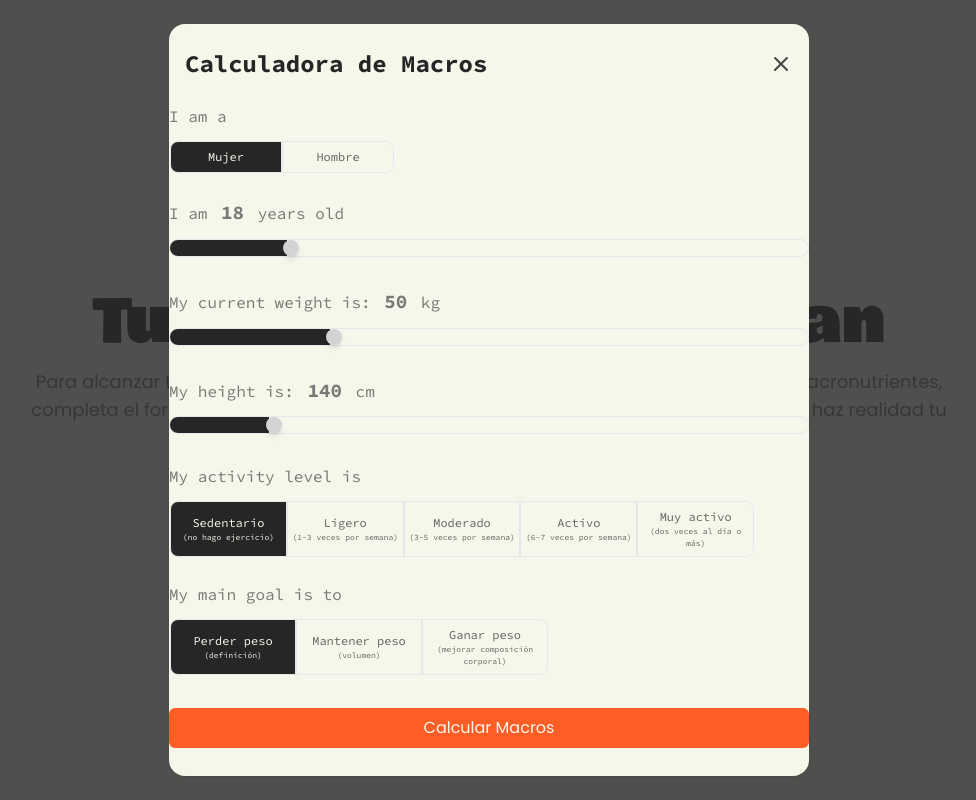
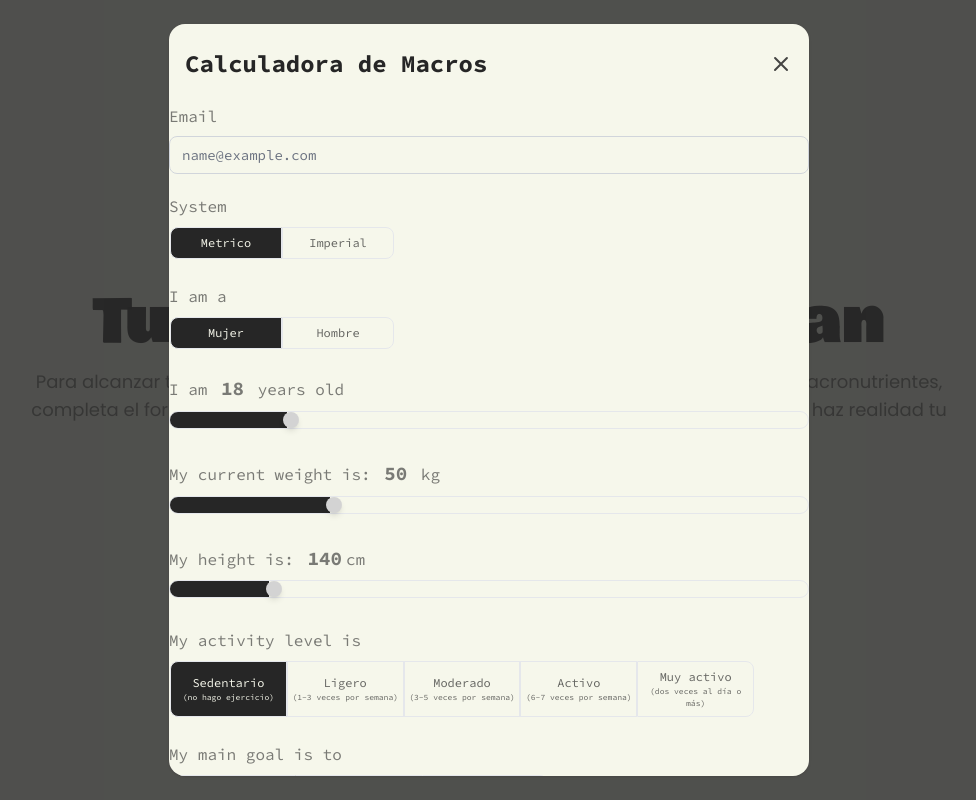
Before and after one commit to gabrielagarciam/macro-calculator, a Vue app: page /home in a window 1280 px wide. Both pictures are taken after a click on the button "Crea tu plan personalizado". Shown: the whole page, without its empty margins (151-1127 px from the left). Built offline with nearby package versions, Linux system fonts and the light colour scheme.

Commit message:
Update MacroCalculatorForm.vue

```diff
--- a/src/components/MacroCalculator/MacroCalculatorForm.vue
+++ b/src/components/MacroCalculator/MacroCalculatorForm.vue
@@ -1,12 +1,21 @@
 <template>
   <div class="flex flex-col">
+    <div class="flex justify-end mb-2">
+      <EmailInput
+        v-model="formModel.email"
+        :validate-on-change="false"
+        label="Email"
+        @change="(value) => handleChange('email', value)"
+        ref="inputRef"
+      />
+    </div>
     <div
       v-for="(field, key) in formFields"
       :key="key"
       :class="['h-fit block items-center mb-6']"
     >
       <div class="flex flex-col">
-        <label v-html="field.label" class="text-black/60 font-light mb-3" />
+        <label v-html="field.label" v-if="field.label" class="text-black/60 font-light mb-2" />
         <div class="flex flex-col">
           <RadioButtonGroup
             v-if="field.type === 'radio'"
@@ -23,21 +32,43 @@
             v-model="formModel[field.name]"
             @change="(value) => handleChange(field.name, value)"
           />
+          <HeightRangePicker
+            v-else-if="field.type === 'heightRange'"
+            v-bind="field"
+            :unit-system="formModel.system"
+            v-model="formModel[field.name]"
+            @change="(value) => handleChange(field.name, value)"
+          />
         </div>
       </div>
     </div>
-
   </div>
 </template>
 
 <script setup>
-import { computed, onMounted , ref} from "vue";
+import { computed, onBeforeMount, ref, watch } from "vue";
+import Toggle from "../Base/Toggle.vue";
+import HeightRangePicker from "../HeightRangePicker.vue";
+import EmailInput from "../Base/EmailInput.vue";
 
-const emit =  defineEmits(["change"]);
+const emit = defineEmits(["change"]);
 const modelValue = defineModel("modelValue", { type: Object, default: {} });
-const formModel = ref({})
+const formModel = ref({});
+const inputRef = ref(null);
 
-const formFields = computed(() => [
+const formFields = computed(() => {
+  const isMetric = formModel.value.system === "metric";
+
+  return [
+  {
+      label: "System",
+      options: [
+        { label: "Metrico", value: "metric" },
+        { label: "Imperial", value: "imperial" },
+      ],
+      type: "radio",
+      name: "system",
+    },
     {
       label: "I am a",
       options: [
@@ -55,17 +86,18 @@ const formFields = computed(() => [
       name: "age",
     },
     {
-    label: `My current weight is: <span class="text-[120%] font-bold mx-1">${formModel.value.weight}</span> kg`,
+      label: `My current weight is: <span class="text-[120%] font-bold mx-1">${
+        formModel.value.weight
+      }</span> ${isMetric ? "kg" : "lbs"}`,
       name: "weight",
       type: "range",
-    min: 0,
-    max: 200,
+      min: isMetric ? 0 : 0,
+      max: isMetric ? 200 : 440, // Adjust for imperial
     },
     {
-    label: `My height is: <span class="text-[120%] font-bold mx-1">${formModel.value.height}</span> cm`,
-    min: 120,
-    max: 250,
-    type: "range",
+      min: isMetric ? 120 : 47,
+      max: isMetric ? 250 : 98, // Adjust for imperial
+      type: "heightRange",
       name: "height",
     },
     {
@@ -122,16 +154,23 @@ const formFields = computed(() => [
       type: "radio",
       name: "goal",
     },
-]);
+  ];
+});
 
 function handleChange(name, value) {
   formModel.value[name] = value;
-  emit("change",  formModel.value);
+  emit("change", formModel.value);
 }
 
+function validate(){
+  inputRef.value.validate();
+}
 
-onMounted(() => {
-  formModel.value = {...modelValue.value};
+onBeforeMount(() => {
+  formModel.value = { system: "metric", ...modelValue.value };
 });
 
+defineExpose({
+  validate,
+});
 </script>
```
Lines whose indentation alone changed are shown as unchanged.
